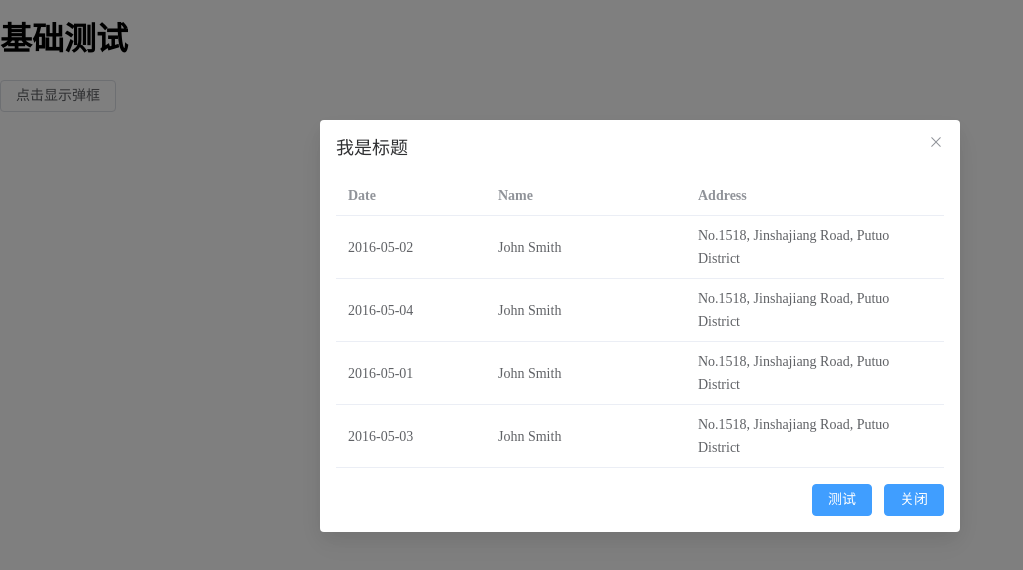
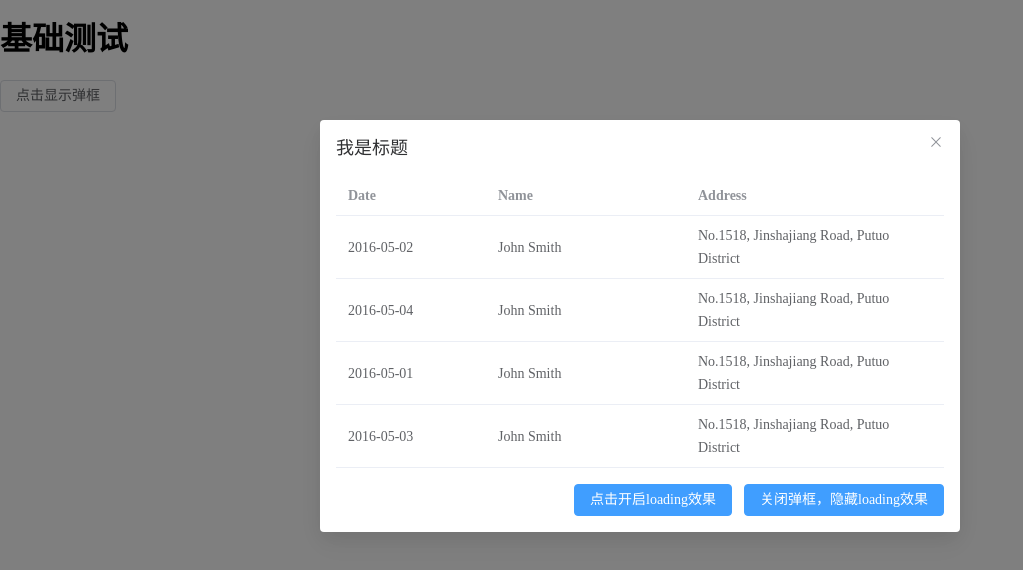
Before and after one commit to xiaoguo-ui/vite-ts-element-plus, a Vue app: page /test-dialog in a window 1280 px wide. Both pictures are taken after a click on the button "点击显示弹框". Shown: the top 570 px of the page, without its empty margins (0-1023 px from the left). Built offline with nearby package versions, Linux system fonts and the light colour scheme.

Commit message:
添加dialog的响应事件，以及修复base-button的若干问题

```diff
--- a/src/components/en-base-button/src/index.vue
+++ b/src/components/en-base-button/src/index.vue
@@ -1,8 +1,8 @@
 <template>
   <el-button
     v-bind="$attrs"
-    @[eventType].stop="isButtonLoading && service.handleLoadingFn(props.waitLoading)"
-    :loading="pagePayload.loading"
+    @[eventType].stop="isButtonLoading && service.handleLoadingFn(props.waitLoading!)"
+    :loading="service.PagePayload.loading"
   >
     <slot name="default"></slot>
     <slot name="loading"></slot>
@@ -11,13 +11,19 @@
 </template>
 
 <script setup lang="ts">
-  import { withDefaults } from 'vue'
-  import service, { pagePayload, Props } from '@/components/en-base-button/src/service'
+  import Service, { Props } from './service'
 
   const props = withDefaults(defineProps<Props>(), {
     eventType: 'click',
     isButtonLoading: false
   })
+
+  const service = new Service()
   // 校验参数是否传递
   service.validProps(props)
+
+  // 需要给父组件，手动关闭loading
+  defineExpose({
+    closeLoading: service.manualCloseLoading.bind(service)
+  })
 </script>
--- a/src/components/en-base-button/src/service.ts
+++ b/src/components/en-base-button/src/service.ts
@@ -7,25 +7,25 @@ export interface Props {
 }
 
 class Service {
-  static service: Service = new Service()
-  static pagePayload = ref({
+  //组件负载
+  pagePayload = ref({
     loading: false
-  }) //页面负载
+  })
 
-  get getPayload() {
-    return Service.pagePayload.value
+  get PagePayload() {
+    return this.pagePayload.value
   }
 
   //处理loading
   async handleLoadingFn(fn: () => void) {
     try {
-      this.getPayload.loading = true
+      this.PagePayload.loading = true
       await fn()
     } catch (e) {
-      // 抛出接口请求的错误，手动处理
+      // 抛出错误，例如请求接口错误的时候，需要把此错误抛出去
       throw new Error(e as any)
     } finally {
-      this.getPayload.loading = false
+      this.PagePayload.loading = false
     }
   }
 
@@ -35,7 +35,10 @@ class Service {
       throw new Error('当button的isButtonLoading为true时，等待处理的方法必传')
     }
   }
+  // 这个主要是用来给父组件关闭loading
+  manualCloseLoading() {
+    this.PagePayload.loading = false
+  }
 }
 
-export const { pagePayload } = Service
-export default Service.service
+export default Service
--- a/src/components/en-base-dialog/src/index.vue
+++ b/src/components/en-base-dialog/src/index.vue
@@ -1,5 +1,12 @@
 <template>
-  <el-dialog v-bind="$attrs" v-model="service.PagePayload.visible">
+  <el-dialog
+    v-bind="$attrs"
+    v-model="service.PagePayload.visible"
+    @open="$emit('open')"
+    @opened="$emit('opened')"
+    @close="$emit('close')"
+    @closed="$emit('closed')"
+  >
     <template #header>
       <slot name="header"></slot>
     </template>
--- a/src/views/test-dialog/index.vue
+++ b/src/views/test-dialog/index.vue
@@ -1,7 +1,13 @@
 <template>
   <h1>基础测试</h1>
   <el-button @click="handleClick">点击显示弹框</el-button>
-  <EnBaseDialog :destroy-on-close="true" title="我是标题" ref="enBaseDialogRef">
+  <EnBaseDialog
+    @close="handleClose"
+    :destroy-on-close="true"
+    :close-on-click-modal="false"
+    title="我是标题"
+    ref="enBaseDialogRef"
+  >
     <template #default>
       <el-table :data="gridData">
         <el-table-column property="date" label="Date" width="150" />
@@ -10,8 +16,14 @@
       </el-table>
     </template>
     <template #footer>
-      <EnBaseButton type="primary">测试</EnBaseButton>
-      <EnBaseButton type="primary" @click="handleHideClick">关闭</EnBaseButton>
+      <EnBaseButton
+        ref="enBaseButtonRef"
+        :is-button-loading="true"
+        :wait-loading="CommonUtil.sleep"
+        type="primary"
+        >点击开启loading效果</EnBaseButton
+      >
+      <EnBaseButton type="primary" @click="handleHideClick">关闭弹框，隐藏loading效果</EnBaseButton>
     </template>
   </EnBaseDialog>
 </template>
@@ -20,6 +32,8 @@
   import { ref, Ref } from 'vue'
   import EnBaseDialog from '@/components/en-base-dialog'
   import EnBaseButton from '@/components/en-base-button'
+
+  import CommonUtil from '@/utils/CommonUtil'
 
   const gridData = [
     {
@@ -45,6 +59,8 @@
   ]
 
   const enBaseDialogRef: Ref<InstanceType<typeof EnBaseDialog> | null> = ref(null)
+  const enBaseButtonRef: Ref<InstanceType<typeof EnBaseButton> | null> = ref(null)
+
   const handleClick = () => {
     if (!enBaseDialogRef.value) return
     enBaseDialogRef.value.show()
@@ -54,4 +70,9 @@
     if (!enBaseDialogRef.value) return
     enBaseDialogRef.value.hide()
   }
+
+  const handleClose = () => {
+    if (!enBaseButtonRef.value) return
+    enBaseButtonRef.value.closeLoading()
+  }
 </script>
```
